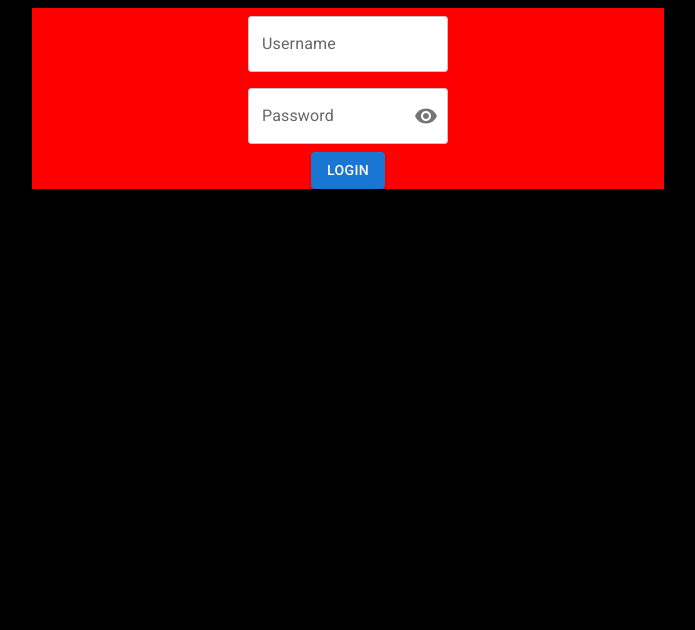
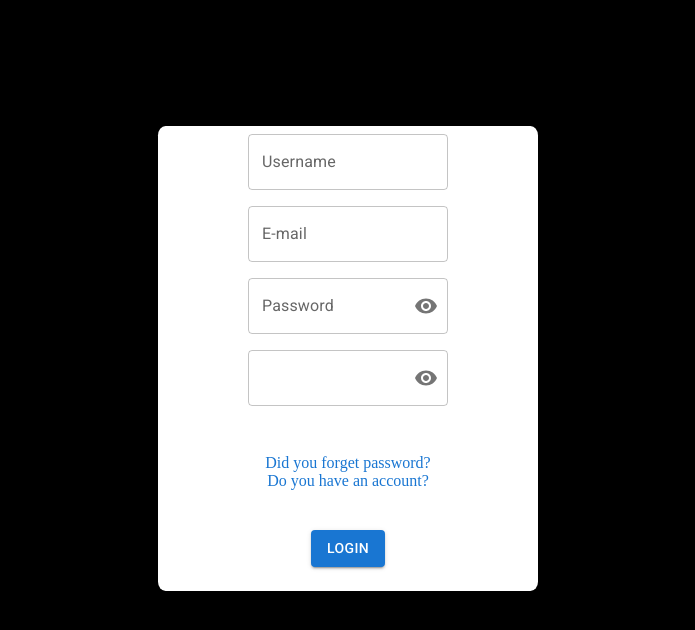
Before and after one commit to mkmuniz/Stormy, a React (Create React App) app in the folder games-api/: page /user/signup in a window 1280 px wide. Shown: the top 630 px of the page, without its empty margins (292-987 px from the left). Built offline with nearby package versions, Linux system fonts and the light colour scheme; the HTML template or start-up script is replaced by a standard one.

Commit message:
updating again signup and login pages

```diff
--- a/games-api/src/pages/login/index.tsx
+++ b/games-api/src/pages/login/index.tsx
@@ -88,7 +88,7 @@ export default function Login() {
             <Link href="/forgotpassword" underline="none" sx={{ mt: 5 }}>Did you forget password?</Link>
             <Link href="/user/signup" underline="none" sx={{ mb: 5 }}>Dont have an account?</Link>
         </FormControl>
-            <Box textAlign="center">
+            <Box textAlign="center" sx={{ mb: 3 }}>
               <Button variant="contained" color="primary" onClick={doLogin}> Login</Button>
             </Box>
         </FormControl>
--- /dev/null
+++ b/games-api/src/pages/signup/index.css
@@ -0,0 +1,3 @@
+body {
+    background-color: black;
+}
--- a/games-api/src/pages/signup/index.tsx
+++ b/games-api/src/pages/signup/index.tsx
@@ -1,6 +1,6 @@
 import React from 'react';
 import Container from '@mui/material/Container';
-import { Button, FormControl, InputLabel, Grid } from '@mui/material';
+import { Button, FormControl, InputLabel, Grid, Link } from '@mui/material';
 import { State } from './interface';
 import Box, { BoxProps } from '@mui/material/Box';
 import { InputAdornment } from '@mui/material';
@@ -8,8 +8,9 @@ import VisibilityIcon from '@mui/icons-material/Visibility';
 import VisibilityOffIcon from '@mui/icons-material/VisibilityOff';
 import OutlinedInput from '@mui/material/OutlinedInput';
 import { IconButton } from '@mui/material';
+import './index.css';
 
-export default function SignUp() {
+export default function Login() {
   const [values, setValues] = React.useState<State>({
     amount: '',
     password: '',
@@ -52,12 +53,19 @@ export default function SignUp() {
     }
   };
 
-    return<>
-    <Grid container direction="column" alignItems="center" justifyContent="center" bgcolor="red" width="50%" height="60%" mx="auto">
-    <Box justifyContent="center">
+  return <>
+    <Grid container direction="column" textAlign="center" justifyContent="center" bgcolor="white" width="30%" margin="auto" marginTop="10%" height="100%" minHeight="400px" borderRadius="2%" mx="auto">
+      <Box justifyContent="center" alignItems="center">
         <FormControl onSubmit={doLogin}>
           <FormControl sx={{ m: 1, width: '25ch', bgcolor: 'white', borderRadius: 1 }} variant="outlined">
             <InputLabel htmlFor="outlined-adornment-password">Username</InputLabel>
+            <OutlinedInput
+              id="outlined-adornment-password"
+              label="Text"
+            />
+          </FormControl>
+          <FormControl sx={{ m: 1, width: '25ch', bgcolor: 'white', borderRadius: 1 }} variant="outlined">
+            <InputLabel htmlFor="outlined-adornment-password">E-mail</InputLabel>
             <OutlinedInput
               id="outlined-adornment-password"
               label="Text"
@@ -85,7 +93,30 @@ export default function SignUp() {
               label="Password"
             />
           </FormControl>
-            <Box textAlign="center">
+          <FormControl sx={{ m: 1, width: '25ch', bgcolor: 'white', borderRadius: 1 }} variant="outlined">
+            <OutlinedInput
+              id="outlined-adornment-password"
+              type={values.showPassword ? 'text' : 'password'}
+              value={values.password}
+              onChange={handleChange('password')}
+              endAdornment={
+                <InputAdornment position="end">
+                  <IconButton
+                    aria-label="toggle password visibility"
+                    onClick={handleClickShowPassword}
+                    onMouseDown={handleMouseDownPassword}
+                    edge="end"
+                  >
+                    {values.showPassword ? <VisibilityOffIcon /> : <VisibilityIcon />}
+                  </IconButton>
+                </InputAdornment>
+              }
+              label="Password"
+            />
+          </FormControl>
+          <Link href="/forgotpassword" underline="none" sx={{ mt: 5 }}>Did you forget password?</Link>
+          <Link href="/user/login" underline="none" sx={{ mb: 5 }}>Do you have an account?</Link>
+          <Box textAlign="center" sx={{ mb: 3 }}>
             <Button variant="contained" color="primary" onClick={doLogin}> Login</Button>
           </Box>
         </FormControl>
```
Lines whose indentation alone changed are shown as unchanged.
